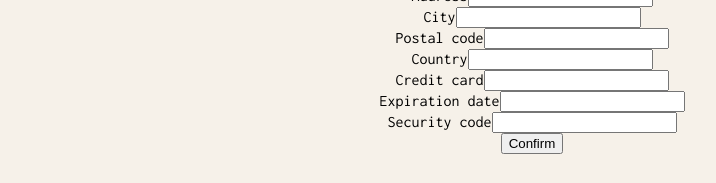
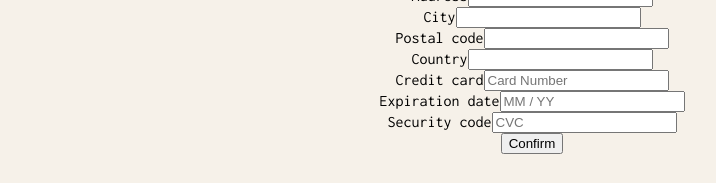
Before and after one commit to valashsab/next-js-ecommerce-store-vs, a Next.js app: page /checkout in a window 1280 px wide. Shown: the part 226-409 px from the top of the page, without its empty margins (108-824 px from the left). Built offline with nearby package versions, Linux system fonts and the light colour scheme.

Commit message:
Add attributes to input fields

```diff
--- a/app/cart/page.js
+++ b/app/cart/page.js
@@ -3,6 +3,7 @@ import Link from 'next/link';
 import { getProducts } from '../../database/products';
 import { getCookie } from '../../util/cookies';
 import { parseJson } from '../../util/json';
+// import CheckoutButton from './CheckoutButton';
 import RemoveButton from './RemoveButton';
 
 export default function CartPage() {
@@ -66,7 +67,9 @@ export default function CartPage() {
             </div>
           ))}
           <div>Total sum (incl. tax): {total}</div>
-          <button>Checkout</button>
+
+          <Link href="/checkout">Checkout</Link>
+          {/* <CheckoutButton /> */}
         </div>
       ) : (
         <h1>No items in cart.</h1>
--- a/app/checkout/CheckoutForm.js
+++ b/app/checkout/CheckoutForm.js
@@ -7,43 +7,110 @@ export default function CheckOut() {
         <div>
           <form>
             <label htmlFor="firstName">First name</label>
-            <input data-test-id="checkout-first-name" required />
+            <input
+              data-test-id="checkout-first-name"
+              id="firstName"
+              name="firstName"
+              required
+            />
             <br />
 
             <label htmlFor="lastName">Last name</label>
-            <input data-test-id="checkout-last-name" required />
+            <input
+              data-test-id="checkout-last-name"
+              id="lastName"
+              name="lastName"
+              required
+            />
             <br />
 
             <label htmlFor="email">Email</label>
-            <input data-test-id="checkout-email" required />
+            <input
+              data-test-id="checkout-email"
+              type="email"
+              id="email"
+              name="email"
+              required
+            />
             <br />
 
             <label htmlFor="address">Address</label>
-            <input data-test-id="checkout-address" required />
+            <input
+              data-test-id="checkout-address"
+              id="address"
+              name="address"
+              required
+            />
             <br />
 
             <label htmlFor="city">City</label>
-            <input data-test-id="checkout-city" required />
+            <input
+              data-test-id="checkout-city"
+              id="city"
+              name="city"
+              required
+            />
             <br />
 
             <label htmlFor="postalCode">Postal code</label>
-            <input data-test-id="checkout-postal-code" required />
+            <input
+              data-test-id="checkout-postal-code"
+              id="postalCode"
+              name="postalCode"
+              type="tel"
+              pattern="\d*"
+              maxLength="4"
+              required
+            />
             <br />
 
             <label htmlFor="country">Country</label>
-            <input data-test-id="checkout-country" required />
+            <input
+              data-test-id="checkout-country"
+              id="country"
+              name="country"
+              pattern="[A-Za-z]+"
+              required
+            />
             <br />
 
             <label htmlFor="creditCard">Credit card</label>
-            <input data-test-id="checkout-credit-card" required />
+            <input
+              data-test-id="checkout-credit-card"
+              id="creditCardNumber"
+              name="creditCardNumber"
+              type="tel"
+              pattern="\d*"
+              maxLength="16"
+              placeholder="Card Number"
+              required
+            />
             <br />
 
             <label htmlFor="expirationDate">Expiration date</label>
-            <input data-test-id="checkout-expiration-date" required />
+            <input
+              data-test-id="checkout-expiration-date"
+              id="expirationDate"
+              name="credit-expires"
+              type="tel"
+              pattern="\d*"
+              maxLength="4"
+              placeholder="MM / YY"
+              required
+            />
             <br />
 
             <label htmlFor="securityCode">Security code</label>
-            <input data-test-id="checkout-security-code" required />
+            <input
+              data-test-id="checkout-security-code"
+              id="securityCode"
+              name="credit-cvc"
+              type="tel"
+              pattern="\d*"
+              maxLength="3"
+              placeholder="CVC"
+              required
+            />
             <br />
 
             <button data-test-id="checkout-confirm-order">Confirm</button>
```
Also changed, not shown: app/cart/CheckoutButton.js (added, +21 -0 lines), 1 other file (tests, documents, lock files or other folders).
